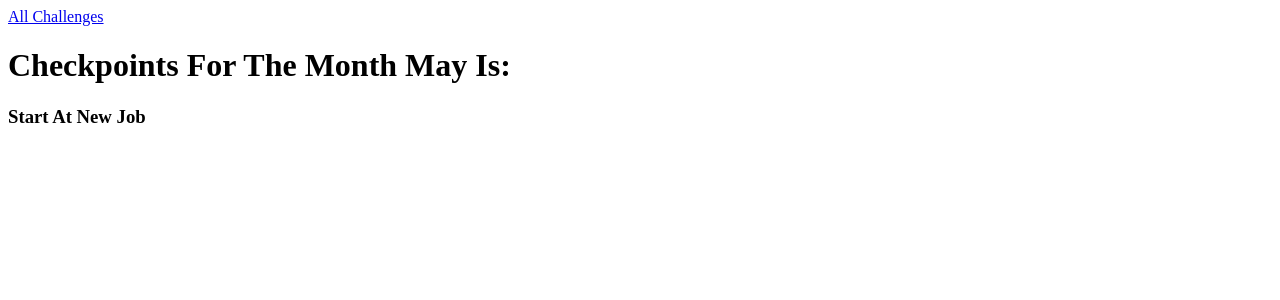
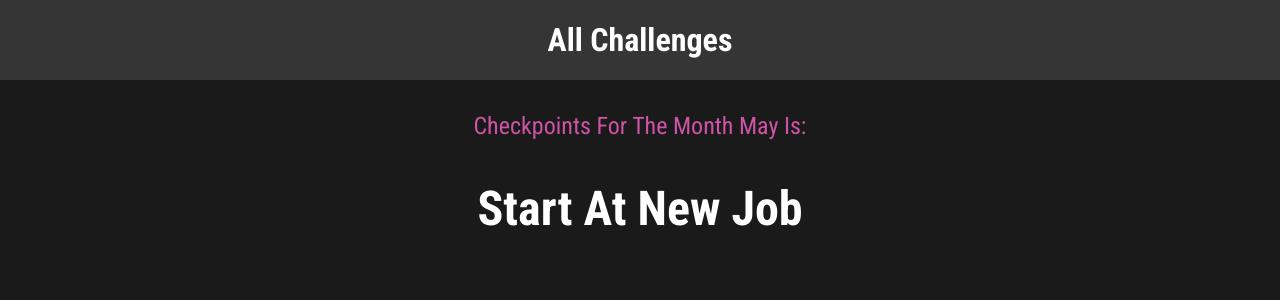
Before and after one commit to Inamul-Hassan/Learning-Django, a Django app: page /challenges/may in a window 1280 px wide. Shown: the top 300 px of the page. Run offline with Django 5.2, Linux system fonts and the light colour scheme.

Commit message:
Monthly Challenges Project Completed

```diff
--- /dev/null
+++ b/monthly_challenges/challenges/static/challenges/challenge.css
@@ -0,0 +1,22 @@
+h1,
+h2 {
+  text-align: center;
+  color: white;
+}
+
+h1 {
+  font-size: 1.5rem;
+  margin: 2rem 0 1rem 0;
+  font-weight: normal;
+  color: #cf54a6;
+}
+
+h2 {
+  font-size: 3rem;
+  font-weight: bold;
+}
+
+.fallback {
+  text-align: center;
+  color: white;
+}
--- /dev/null
+++ b/monthly_challenges/challenges/static/challenges/includes/header.css
@@ -0,0 +1,25 @@
+header {
+  width: 100%;
+  height: 5rem;
+  background-color: #353535;
+}
+
+header nav {
+  width: 100%;
+  height: 100%;
+  display: flex;
+  justify-content: center;
+  align-items: center;
+}
+
+header nav a {
+  color: white;
+  font-size: 2rem;
+  font-weight: bold;
+  text-decoration: none;
+}
+
+header nav a:hover,
+header nav a:active {
+  color: #cf54a6;
+}
--- a/monthly_challenges/challenges/templates/challenges/challenge.html
+++ b/monthly_challenges/challenges/templates/challenges/challenge.html
@@ -1,11 +1,16 @@
 {% extends "base.html" %}
+{% load static %}
 
 {% block title_block %}
 {{month_text|title}}Challenges
 {% endblock title_block %}
 
+{% block style_block %}
+<link rel='stylesheet' href="{% static "challenges\challenge.css" %}">
+{% endblock style_block %}
+
 {% block bocy_content_block %}
 {% include "challenges\includes\header.html" %}
 <h1>Checkpoints For The Month {{month_text|title}} Is:</h1>
-<h3>{{challenge_text}}</h3>
+<h2>{{challenge_text}}</h2>
 {% endblock bocy_content_block %}
--- a/monthly_challenges/challenges/templates/challenges/includes/header.html
+++ b/monthly_challenges/challenges/templates/challenges/includes/header.html
@@ -1,4 +1,6 @@
+{% load static %}
 <header>
+<link rel='stylesheet' href="{% static "challenges\includes\header.css" %}">
 <nav>
 <a href="{% url "index-page" %}">All Challenges</a>
 </nav>
--- a/monthly_challenges/challenges/views.py
+++ b/monthly_challenges/challenges/views.py
@@ -39,7 +39,8 @@ challenges_text: Dict = {
     'febuary': "Built A Real World Project with Django & AI(RAG)",
     'march': "Refresh AI/ML Concepts and Start Taking Interviews",
     'april': "Resign PwC",
-    'may': "Start At New Job"
+    'may': "Start At New Job",
+    'june': "Trip to Goa"
 }
 
 
@@ -58,7 +59,8 @@ def index(request: Any) -> Any:
 def monthly_challenges_by_number(request: Any, month: int) -> Any:
     months: List = list(challenges_text.keys())
     if month > len(months) or month <= 0:
-        return HttpResponseNotFound("Invalid Month")
+        rendered_content = render_to_string('404.html')
+        return HttpResponseNotFound(rendered_content)
     else:
         redirect_month = months[month-1]
         # reverse() -> to derive the actual path/route from name of the route
@@ -78,4 +80,5 @@ def monthly_challenges(request: Any, month: str) -> Any:
         return render(request, 'challenges/challenge.html', {'challenge_text': render_data, 'month_text': month})
         # return HttpResponse(render_data)
     except:
-        return HttpResponseNotFound("Invalid Month")
+        rendered_content = render_to_string('404.html')
+        return HttpResponseNotFound(rendered_content)
--- a/monthly_challenges/monthly_challenges/settings.py
+++ b/monthly_challenges/monthly_challenges/settings.py
@@ -124,3 +124,7 @@ STATIC_URL = 'static/'
 # https://docs.djangoproject.com/en/5.0/ref/settings/#default-auto-field
 
 DEFAULT_AUTO_FIELD = 'django.db.models.BigAutoField'
+
+STATICFILES_DIRS = [
+    BASE_DIR / "static"
+]
--- /dev/null
+++ b/monthly_challenges/static/styles.css
@@ -0,0 +1,10 @@
+@import url('https://fonts.googleapis.com/css2?family=Roboto+Condensed:wght@400;700&display=swap');
+
+html {
+  font-family: 'Roboto Condensed', sans-serif;
+}
+
+body {
+  margin: 0;
+  background-color: #1a1a1a;
+}
--- a/monthly_challenges/templates/base.html
+++ b/monthly_challenges/templates/base.html
@@ -1,9 +1,12 @@
 <!DOCTYPE html>
+{% load static %}
 <html lang="en">
   <head>
     <meta charset="UTF-8" />
     <meta name="viewport" content="width=device-width, initial-scale=1.0" />
     <title>{% block title_block %}Title{% endblock title_block %}</title>
+    <link rel='stylesheet' href="{% static "styles.css" %}">
+    {% block style_block %}{% endblock style_block %}
   </head>
   <body>
     {% block bocy_content_block %}
```
Also changed, not shown: monthly_challenges/challenges/static/challenges/challenges.css (added, +37 -0 lines), monthly_challenges/challenges/templates/challenges/index.html (+8 -0 lines), monthly_challenges/templates/404.html (added, +10 -0 lines).
